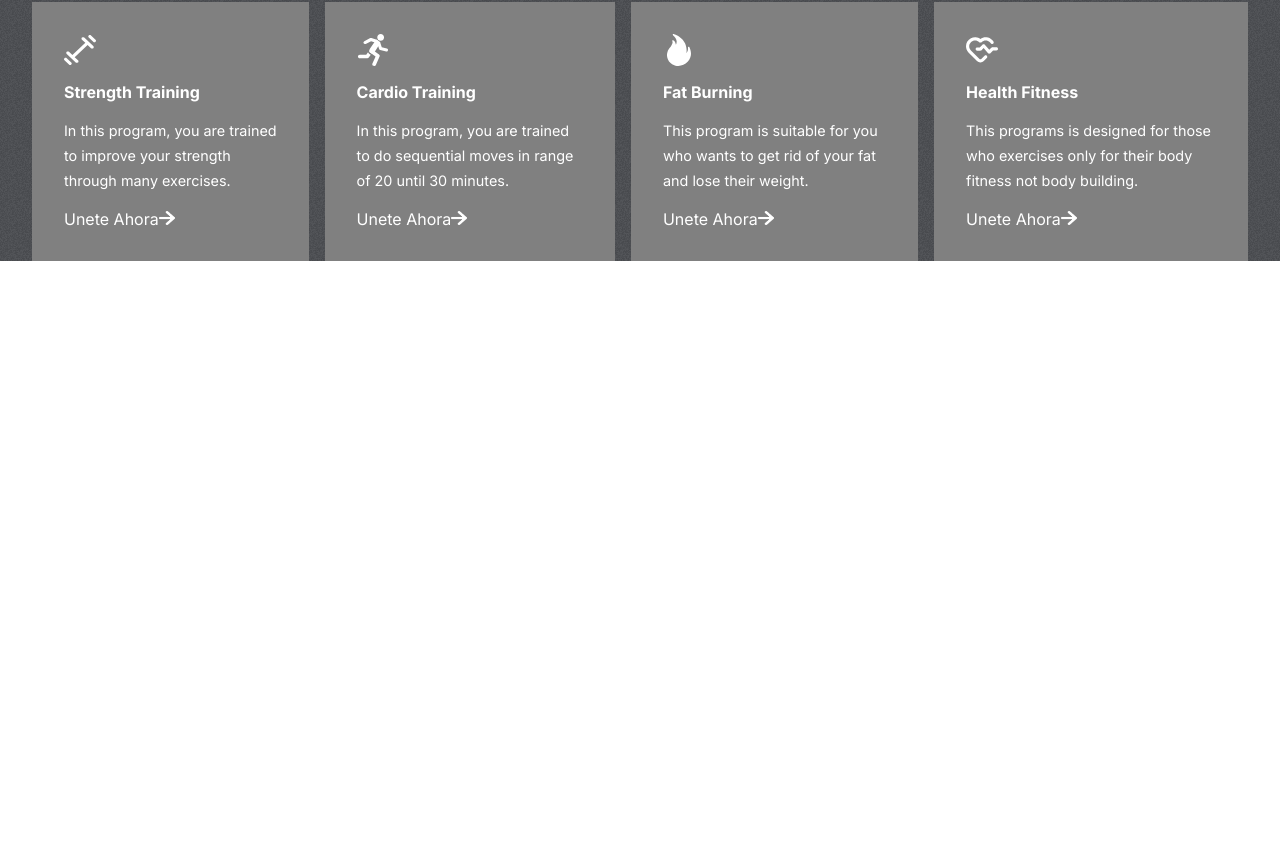
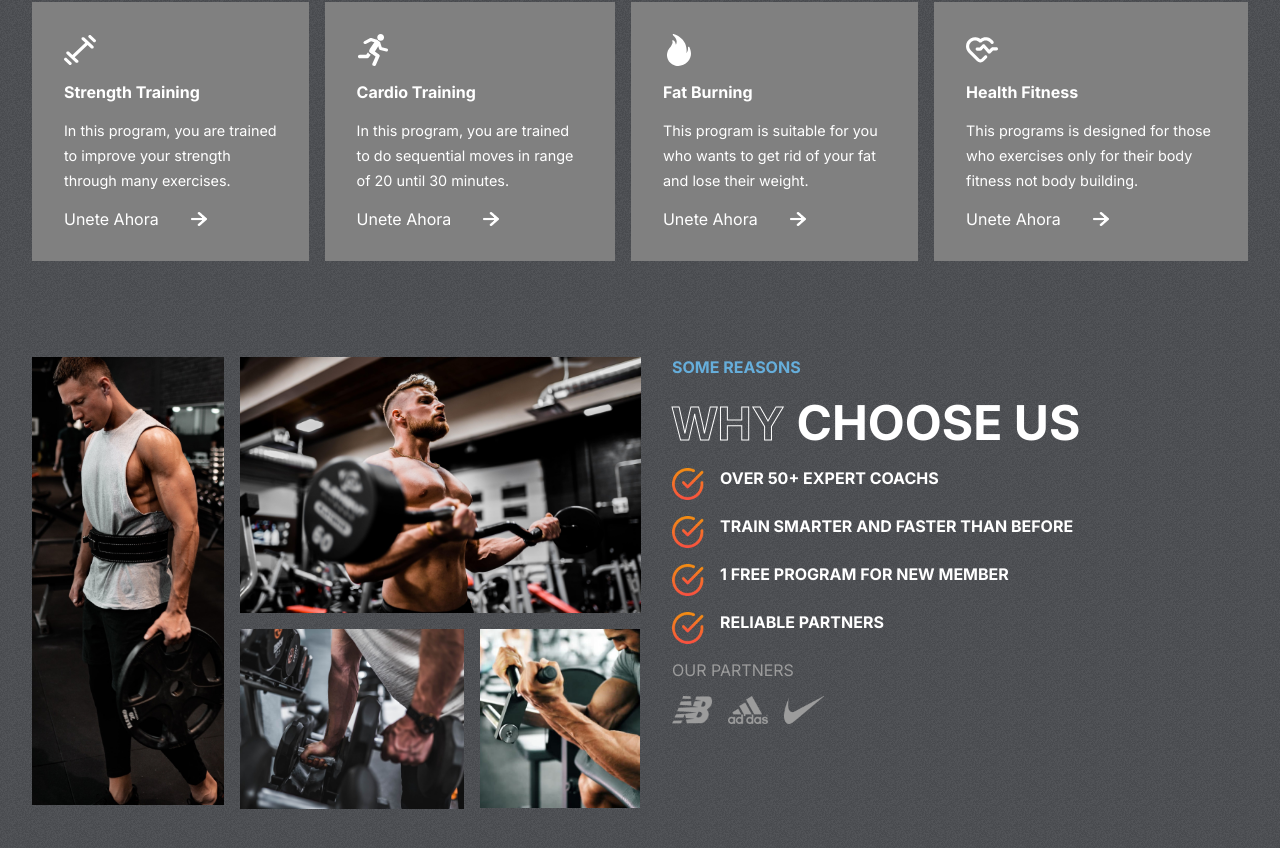
Before and after one commit to Kevincarlosqa/gym-project, a React (Vite) app: page / in a window 1280 px wide. Shown: the part 886-1734 px from the top of the page. Before the commit the page ends 1147 px from the top, so only its background shows below. Built offline with nearby package versions, Linux system fonts and the light colour scheme.

Commit message:
add: Reasons Section

```diff
--- a/src/App.css
+++ b/src/App.css
@@ -6,7 +6,7 @@
   --darkGrey: #464d53;
   --caloryCard: #656565;
   /* --planCard: linear-gradient(210.41deg, #fa5042 1.14%, #ffa739 100.75%); */
-  --skyblue-darker: #0880d0;
+  --skyblue-darker: #075284;
 
   --planCard: linear-gradient(
     210.41deg,
--- a/src/App.jsx
+++ b/src/App.jsx
@@ -1,12 +1,14 @@
 import "./App.css";
 import Hero from "./components/Hero/Hero";
 import Programs from "./components/Programs/Programs";
+import Reasons from "./components/Reasons/Reasons";
 
 function App() {
   return (
     <div className="App">
       <Hero />
       <Programs />
+      <Reasons />
     </div>
   );
 }
--- a/src/components/Hero/Hero.jsx
+++ b/src/components/Hero/Hero.jsx
@@ -14,7 +14,7 @@ const Hero = () => {
         {/* The best ad */}
         <div className="the-best-ad">
           <div></div>
-          <span>The best Social Fitness in Aqp</span>
+          <span>El mejor gimnasio social de arequipa</span>
         </div>
 
         {/* Hero Heading */}
--- a/src/components/Programs/Programs.css
+++ b/src/components/Programs/Programs.css
@@ -47,7 +47,7 @@
   line-height: 25px;
 }
 
-.join-nom {
+.join-now {
   display: flex;
   align-items: center;
   gap: 2rem;
--- a/src/components/Programs/Programs.jsx
+++ b/src/components/Programs/Programs.jsx
@@ -8,9 +8,9 @@ const Programs = () => {
     <div className="Programs" id="programs">
       {/* Header */}
       <div className="programs-header">
-        <span className="stroke-text">Explore our</span>
-        <span>Programs</span>
-        <span className="stroke-text">to shape you</span>
+        <span className="stroke-text">descubre</span>
+        <span>nuestros</span>
+        <span className="stroke-text">programas</span>
       </div>
       <div className="program-categories">
         {programsData.map((program, index) => (
--- /dev/null
+++ b/src/components/Reasons/Reasons.css
@@ -0,0 +1,87 @@
+.Reasons {
+  padding: 0 2rem;
+  display: flex;
+  gap: 2rem;
+}
+
+.left-r {
+  flex: 1 1;
+  display: grid;
+  grid-template-columns: repeat(3, 1fr);
+  gap: 1rem;
+  grid-auto-rows: 1fr;
+}
+
+.left-r > img {
+  object-fit: cover;
+}
+
+.left-r > :nth-child(1) {
+  width: 12rem;
+  grid-row: 1/3;
+  height: 28rem;
+}
+
+.left-r > :nth-child(2) {
+  width: auto;
+  height: 16rem;
+  grid-column: 2/4;
+}
+
+.left-r > :nth-child(3) {
+  width: 14rem;
+  grid-column: 2/3;
+  grid-row: 2;
+}
+
+.left-r > :nth-child(4) {
+  width: 10rem;
+  grid-row: 2;
+  grid-column: 3/4;
+  height: 11.2rem;
+}
+
+.right-r {
+  flex: 1 1;
+  text-transform: uppercase;
+  gap: 1rem;
+  display: flex;
+  flex-direction: column;
+}
+
+.right-r > span {
+  font-weight: bold;
+  color: var(--skyblue);
+}
+
+.right-r > div {
+  color: white;
+  font-size: 3rem;
+  font-weight: bold;
+}
+
+.details-r {
+  display: flex;
+  flex-direction: column;
+  gap: 1rem;
+}
+
+.details-r > div {
+  display: flex;
+  font-size: 1rem;
+  gap: 1rem;
+}
+
+.details-r > div > img {
+  width: 2rem;
+  height: 2rem;
+}
+
+.partners {
+  display: flex;
+  gap: 1rem;
+}
+
+.partners > img {
+  width: 2.5rem;
+}
--- /dev/null
+++ b/src/components/Reasons/Reasons.jsx
@@ -0,0 +1,58 @@
+import React from "react";
+import "./Reasons.css";
+import image1 from "../../assets/image1.png";
+import image2 from "../../assets/image2.png";
+import image3 from "../../assets/image3.png";
+import image4 from "../../assets/image4.png";
+import nb from "../../assets/nb.png";
+import adidas from "../../assets/adidas.png";
+import nike from "../../assets/nike.png";
+import tick from "../../assets/tick.png";
+
+const Reasons = () => {
+  return (
+    <div className="Reasons" id="reasons">
+      <div className="left-r">
+        <img src={image1} alt="" />
+        <img src={image2} alt="" />
+        <img src={image3} alt="" />
+        <img src={image4} alt="" />
+      </div>
+      <div className="right-r">
+        <span>some reasons</span>
+        <div>
+          <span className="stroke-text">Why </span>
+          <span>choose us</span>
+        </div>
+        <div className="details-r">
+          <div>
+            <img src={tick} alt="" />
+            <span>OVER 50+ EXPERT COACHS</span>
+          </div>
+          <div>
+            <img src={tick} alt="" />
+            <span>TRAIN SMARTER AND FASTER THAN BEFORE</span>
+          </div>
+          <div>
+            <img src={tick} alt="" />
+            <span>1 FREE PROGRAM FOR NEW MEMBER</span>
+          </div>
+          <div>
+            <img src={tick} alt="" />
+            <span>RELIABLE PARTNERS</span>
+          </div>
+        </div>
+        <span style={{ color: "var(--gray)", fontWeight: "normal" }}>
+          OUR PARTNERS
+        </span>
+        <div className="partners">
+          <img src={nb} alt="" />
+          <img src={adidas} alt="" />
+          <img src={nike} alt="" />
+        </div>
+      </div>
+    </div>
+  );
+};
+
+export default Reasons;
```
